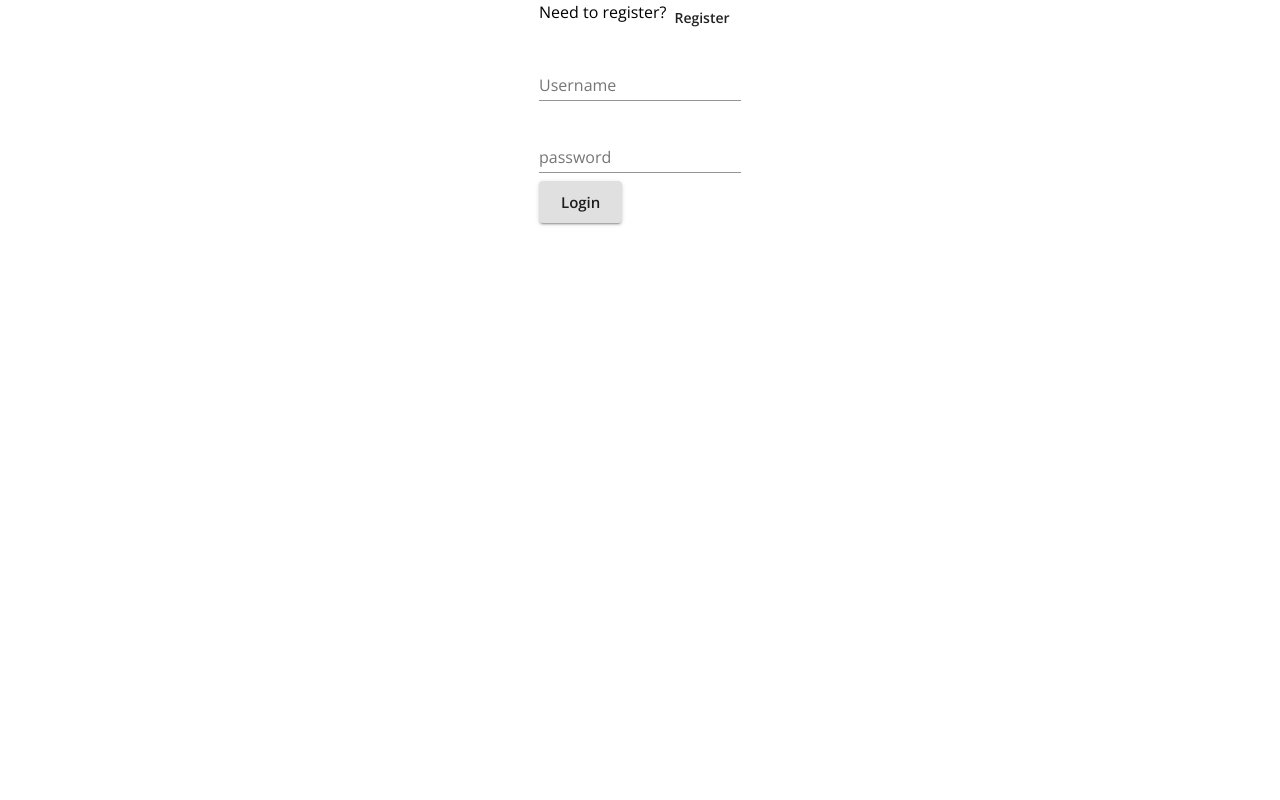
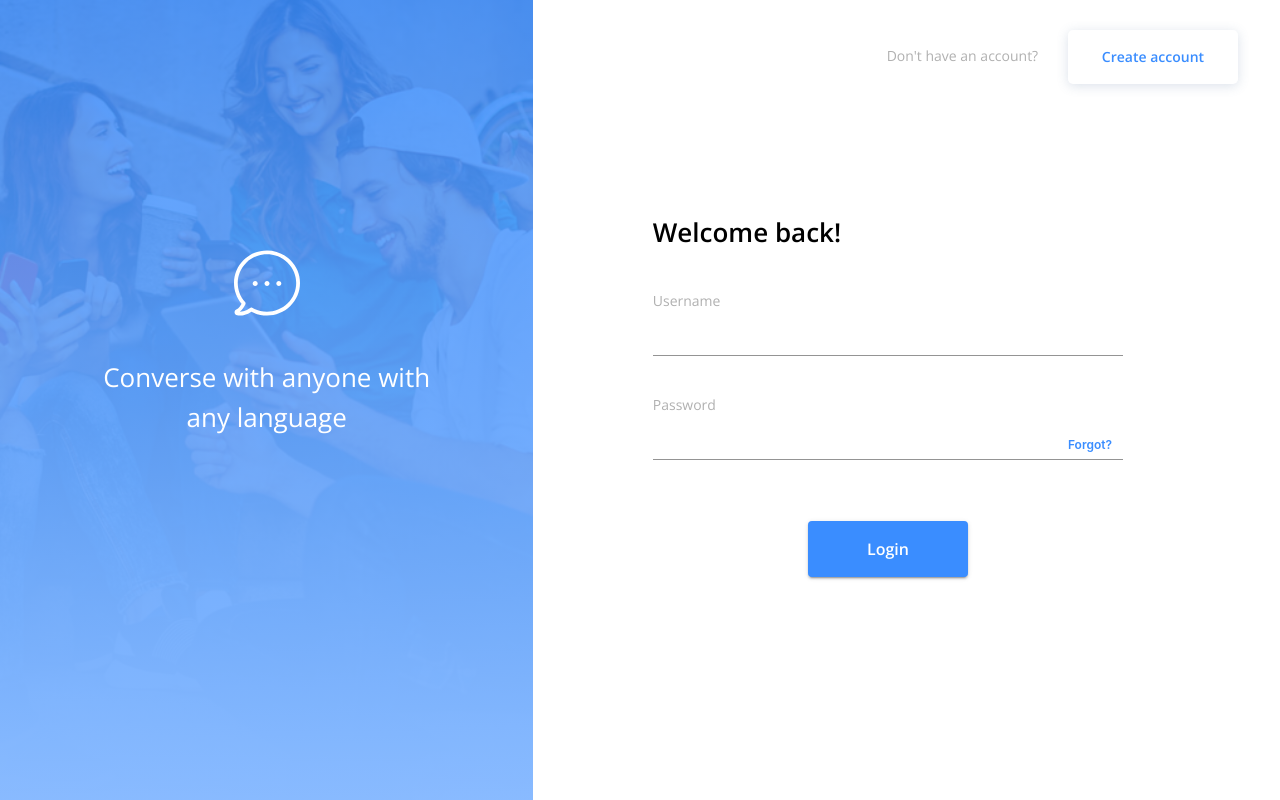
Before and after one commit to DillonKylePortfolio/f1b462, a React (Create React App) app in the folder client/: page /login in a window 1280 px wide. Built offline with nearby package versions, Linux system fonts and the light colour scheme; no server answers.

Commit message:
Feature: New design for login/signup pages

```diff
--- /dev/null
+++ b/client/src/BeforeLogin.js
@@ -0,0 +1,94 @@
+import React from 'react';
+import { makeStyles } from '@material-ui/core/styles';
+import { Grid } from "@material-ui/core";
+import backgroundImage from './assets/bg-img.png';
+import bubble from './assets/bubble.svg';
+
+const useStyles = makeStyles({
+  root: {
+    backgroundColor: "#FFF",
+    height: "100vh"
+  },
+  gridContainer: {
+    height: "100%"
+  },
+  imageContainer: {
+    overflow: "hidden",
+    position: "relative"
+  },
+  // Hides bottom of sidebar image
+  imageStretch: {
+    backgroundColor: "#98C1F9",
+    width: "100%",
+    height: "100%"
+  },
+  bgImage: {
+    position: "absolute",
+    width: "100%",
+    left: "0rem",
+    top: "0rem",
+    right: "0rem",
+  },
+  sidebarGradient: {
+    position: "absolute",
+    width: "100%",
+    left: "0rem",
+    top: "0rem",
+    bottom: "0rem",
+    background: "linear-gradient(180deg, #3A8DFF 0%, #86B9FF 100%)",
+    mixBlendMode: "normal",
+    opacity: "0.85"
+  },
+  bubbleImage: {
+    position: "absolute",
+    width: "4.15rem",
+    left: "calc(50% - 4.125rem/2)",
+    right: "calc(50% - 4.125rem/2)",
+    top: "calc(50% - 9.375rem)",
+  },
+  sidebarText: {
+    position: "absolute",
+    left: "15%",
+    right: "15%",
+    top: "calc(50% - 3.75rem)",
+    textAlign: "center",
+    fontFamily: "Open Sans",
+    fontStyle: "normal",
+    fontWeight: "400",
+    fontSize: "1.625rem",
+    lineHeight: "2.5rem",
+    color: "#FFF",
+  },
+  inputSection: {
+
+  }
+})
+
+function BeforeLogin(props) {
+  const classes = useStyles();
+
+  return <div className={classes.root}>
+    <Grid container spacing={0} className={classes.gridContainer}>
+      <Grid item xs={0} sm={6} md={5} className={classes.imageContainer}>
+        <div className={classes.imageStretch}></div>
+        <img src={backgroundImage} className={classes.bgImage} alt="background"/>
+        <div className={classes.sidebarGradient}></div>
+        <Grid container direction="column" className={classes.sidebarContent}>
+          <Grid item>
+            <img src={bubble} className={classes.bubbleImage} alt="message bubble"/>
+          </Grid>
+          <Grid item>
+          <h1 className={classes.sidebarText}>
+            Converse with anyone with any language
+          </h1>
+          </Grid>
+        </Grid>
+      </Grid>
+      <Grid item xs={12} sm={6} md={7} className={classes.inputSection}>
+        <props.inputs/>
+      </Grid>
+    </Grid>
+  </div>;
+}
+
+export default BeforeLogin;
--- a/client/src/Login.js
+++ b/client/src/Login.js
@@ -1,18 +1,59 @@
 import React from "react";
-import { Redirect, useHistory } from "react-router-dom";
+import { Redirect } from "react-router-dom";
 import { connect } from "react-redux";
 import {
   Grid,
-  Box,
   Typography,
   Button,
   FormControl,
+  InputLabel,
   TextField,
+  makeStyles,
+  Link,
+  Hidden,
 } from "@material-ui/core";
 import { login } from "./store/utils/thunkCreators";
+import {
+  welcomeMessage,
+  blueButton,
+  alignCenter,
+  preLoginInput,
+  inputLabel,
+  inputContainer,
+  fillContainer,
+  endCapLogin,
+  endCapLoginSmall,
+} from './loginRegStyle';
+import TopNav from "./TopNav";
+
+const useStyles = makeStyles({
+  welcomeMessage,
+  blueButton,
+  alignCenter,
+  preLoginInput,
+  inputLabel,
+  inputContainer,
+  fillContainer,
+  endCapLogin,
+  endCapLoginSmall,
+
+  linkContainer: {
+    width: "100%",
+    textAlign: "right",
+  },
+  forgotPassword: {
+    color: "#3A8DFF",
+    fontSize: "0.75rem",
+    fontWeight: "600",
+    position: "relative",
+    textAlign: "right",
+    top: "-1.70rem",
+    right: ".7rem",
+  },
+});
 
 const Login = (props) => {
-  const history = useHistory();
+  const classes = useStyles();
   const { user, login } = props;
 
   const handleLogin = async (event) => {
@@ -28,40 +69,59 @@ const Login = (props) => {
   }
 
   return (
-    <Grid container justify="center">
-      <Box>
-        <Grid container item>
-          <Typography>Need to register?</Typography>
-          <Button onClick={() => history.push("/register")}>Register</Button>
-        </Grid>
+    <Grid container
+      direction="column"
+      justifyContent="space-between"
+      className={classes.fillContainer}>
+
+      <TopNav whiteButtonText="Create account" softTextText="Don't have an account?" pushTo="/register"/>
+
+      <Grid item className={classes.inputContainer}>
         <form onSubmit={handleLogin}>
-          <Grid>
-            <Grid>
-              <FormControl margin="normal" required>
+          <Typography className={classes.welcomeMessage}>Welcome back!</Typography>
+
+          <Grid item>
+            <FormControl className={classes.preLoginInput}>
+              <InputLabel aria-label="username label" className={classes.inputLabel}>Username</InputLabel>
               <TextField
                 aria-label="username"
-                  label="Username"
                 name="username"
                 type="text"
+                required
               />
             </FormControl>
           </Grid>
-            <FormControl margin="normal" required>
+
+          <Grid item>
+            <FormControl className={classes.preLoginInput}>
+              <InputLabel aria-label="password label" className={classes.inputLabel}>Password</InputLabel>
               <TextField
-                label="password"
                 aria-label="password"
+                name="password"
                 type="password"
-                name="password"
+                required
               />
             </FormControl>
-            <Grid>
-              <Button type="submit" variant="contained" size="large">
+            <div className={classes.linkContainer}>
+              <Link href="#" className={classes.forgotPassword}>Forgot?</Link>
+            </div>
+          </Grid>
+
+          <Grid item className={classes.alignCenter}>
+            <Button type="submit" className={classes.blueButton} variant="contained" aria-label="login">
               Login
             </Button>
           </Grid>
+        </form>
       </Grid>
-        </form>
-      </Box>
+
+      <Hidden smDown>
+        <Grid item className={classes.endCapLogin}></Grid>
+      </Hidden>
+      <Hidden mdUp>
+        <Grid item className={classes.endCapLoginSmall}></Grid>
+      </Hidden>
+
     </Grid>
   );
 };
--- a/client/src/Signup.js
+++ b/client/src/Signup.js
@@ -1,19 +1,45 @@
 import React, { useState } from "react";
-import { Redirect, useHistory } from "react-router-dom";
+import { Redirect } from "react-router-dom";
 import { connect } from "react-redux";
 import {
   Grid,
-  Box,
   Typography,
   Button,
   FormControl,
+  InputLabel,
   TextField,
   FormHelperText,
+  makeStyles,
+  Hidden,
 } from "@material-ui/core";
+import {
+  createAccountMessage,
+  endCapRegister,
+  inputContainer,
+  fillContainer,
+  offsetForm,
+  preLoginInputSquished,
+  inputLabel,
+  blueButton,
+  alignCenter,
+} from './loginRegStyle'
 import { register } from "./store/utils/thunkCreators";
+import TopNav from "./TopNav";
+
+const useStyles = makeStyles({
+  createAccountMessage,
+  endCapRegister,
+  inputContainer,
+  fillContainer,
+  offsetForm,
+  preLoginInputSquished,
+  inputLabel,
+  blueButton,
+  alignCenter,
+});
 
 const Login = (props) => {
-  const history = useHistory();
+  const classes = useStyles();
   const { user, register } = props;
   const [formErrorMessage, setFormErrorMessage] = useState({});
 
@@ -37,19 +63,23 @@ const Login = (props) => {
   }
 
   return (
-    <Grid container justify="center">
-      <Box>
-        <Grid container item>
-          <Typography>Need to log in?</Typography>
-          <Button onClick={() => history.push("/login")}>Login</Button>
-        </Grid>
-        <form onSubmit={handleRegister}>
+    <Grid container
+      direction="column"
+      justifyContent="space-between"
+      className={classes.fillContainer}>
+
+      <TopNav whiteButtonText="Login" softTextText="Already have an account?" pushTo="/login"/>
+
+      <Grid item className={classes.inputContainer}>
+        <form onSubmit={handleRegister} className={classes.offsetForm}>
+          <Typography className={classes.createAccountMessage}>Create an account.</Typography>
+
           <Grid>
             <Grid>
-              <FormControl>
+              <FormControl className={classes.preLoginInputSquished}>
+                <InputLabel aria-label="username label" className={classes.inputLabel}>Username</InputLabel>
                 <TextField
                   aria-label="username"
-                  label="Username"
                   name="username"
                   type="text"
                   required
@@ -57,10 +87,10 @@ const Login = (props) => {
               </FormControl>
             </Grid>
             <Grid>
-              <FormControl>
+              <FormControl className={classes.preLoginInputSquished}>
+                <InputLabel aria-label="email label" className={classes.inputLabel}>E-mail address</InputLabel>
                 <TextField
-                  label="E-mail address"
-                  aria-label="e-mail address"
+                  aria-label="email"
                   type="email"
                   name="email"
                   required
@@ -68,10 +98,11 @@ const Login = (props) => {
               </FormControl>
             </Grid>
             <Grid>
-              <FormControl error={!!formErrorMessage.confirmPassword}>
+              <FormControl className={classes.preLoginInputSquished}
+                error={!!formErrorMessage.confirmPassword}>
+                <InputLabel aria-label="password label" className={classes.inputLabel}>Password</InputLabel>
                 <TextField
                   aria-label="password"
-                  label="Password"
                   type="password"
                   inputProps={{ minLength: 6 }}
                   name="password"
@@ -81,11 +112,10 @@ const Login = (props) => {
                   {formErrorMessage.confirmPassword}
                 </FormHelperText>
               </FormControl>
-            </Grid>
-            <Grid>
-              <FormControl error={!!formErrorMessage.confirmPassword}>
+                <FormControl className={classes.preLoginInputSquished}
+                  error={!!formErrorMessage.confirmPassword}>
+                  <InputLabel aria-label="confirm password label" className={classes.inputLabel}>Confirm Password</InputLabel>
                   <TextField
-                  label="Confirm Password"
                     aria-label="confirm password"
                     type="password"
                     inputProps={{ minLength: 6 }}
@@ -97,12 +127,23 @@ const Login = (props) => {
                   </FormHelperText>
                 </FormControl>
             </Grid>
-            <Button type="submit" variant="contained" size="large">
+
+            <Grid item className={classes.alignCenter}>
+              <Button type="submit" className={classes.blueButton} variant="contained" aria-label="create account">
                 Create
               </Button>
             </Grid>
+          </Grid>
         </form>
-      </Box>
+
+      </Grid>
+
+      <Hidden smDown>
+        <Grid item className={classes.endCapRegister}></Grid>
+      </Hidden>
+      <Hidden mdUp>
+        <Grid item className={classes.endCapRegisterSmall}></Grid>
+      </Hidden>
     </Grid>
   );
 };
--- /dev/null
+++ b/client/src/TopNav.js
@@ -0,0 +1,72 @@
+import React from 'react';
+import { useHistory } from 'react-router-dom'
+
+import {
+  Grid,
+  Typography,
+  Button,
+  makeStyles,
+  Hidden,
+} from "@material-ui/core";
+
+import {
+  topNav,
+  whiteButton,
+  whiteButtonSpacing,
+  whiteButtonSpacingSmall,
+  softText,
+  softTextSpacing,
+  softTextSpacingSmall,
+  topCap,
+} from './loginRegStyle';
+
+const useStyles = makeStyles({
+  topNav,
+  whiteButton,
+  whiteButtonSpacing,
+  whiteButtonSpacingSmall,
+  softText,
+  softTextSpacing,
+  softTextSpacingSmall,
+  topCap,
+});
+
+function TopNav(props) {
+  const classes = useStyles();
+  const { whiteButtonText, softTextText, pushTo } = props;
+  const history = useHistory();
+
+  return <div>
+      <Grid container item className={classes.topCap}>
+
+        <Grid item xs={0} md={3} lg={5}></Grid>
+        <Hidden mdUp>
+          <Grid item xs={12} md={9} lg={7}>
+            <nav className={classes.topNav}>
+              <div className={classes.softTextSpacingSmall}>
+                <Typography className={classes.softText}>{softTextText}</Typography>
+              </div>
+              <div className={classes.whiteButtonSpacingSmall}>
+                <Button className={classes.whiteButton} onClick={() => history.push(`${pushTo}`)} aria-label={`Go to ${pushTo}`}>{whiteButtonText}</Button>
+              </div>
+            </nav>
+          </Grid>
+        </Hidden>
+        <Hidden smDown>
+          <Grid item xs={12} md={9} lg={7}>
+            <nav className={classes.topNav}>
+              <div className={classes.softTextSpacing}>
+                <Typography className={classes.softText}>{softTextText}</Typography>
+              </div>
+              <div className={classes.whiteButtonSpacing}>
+                <Button className={classes.whiteButton} onClick={() => history.push(`${pushTo}`)} aria-label={`Go to ${pushTo}`}>{whiteButtonText}</Button>
+              </div>
+            </nav>
+          </Grid>
+        </Hidden>
+
+      </Grid>
+  </div>;
+}
+
+export default TopNav;
--- /dev/null
+++ b/client/src/loginRegStyle.js
@@ -0,0 +1,143 @@
+export const topNav = {
+  marginRight: "auto",
+  marginLeft: "auto",
+  textAlign: "right",
+  width: "100%",
+  display: "flex",
+  justifyContent: "space-around",
+  position: "aboslute",
+};
+
+export const welcomeMessage = {
+  fontSize: "1.625rem",
+  color: "#000",
+  fontWeight: "600",
+  whiteSpace: "nowrap",
+};
+
+export const createAccountMessage = {
+  fontSize: "1.625rem",
+  color: "#000",
+  fontWeight: "600",
+  marginBottom: "-0.5rem",
+  marginLeft: "-.3rem",
+  whiteSpace: "nowrap",
+}
+
+export const whiteButton = {
+  backgroundColor: "#FFFFFF",
+  color: "#3A8DFF",
+  boxShadow: "0rem 0.125rem 0.75rem rgba(74, 106, 149, 0.2)",
+  borderRadius: "0.3125rem",
+  width: "10.625rem",
+  height: "3.375rem",
+  fontSize: "0.875rem",
+};
+
+export const whiteButtonSpacing = {
+  position: "relative",
+  marginLeft: "7.1rem",
+  top: "1.875rem",
+  right: "2.625rem",
+};
+
+export const whiteButtonSpacingSmall = {
+  position: "absolute",
+  top: "4.5rem",
+};
+
+export const blueButton = {
+  backgroundColor: "#3A8DFF",
+  color: "#FFFFFF",
+  width: "10rem",
+  height: "3.5rem",
+  borderRadius: "0.1875",
+  marginTop: "2.55rem",
+  fontSize: "1rem",
+};
+
+export const alignCenter = {
+  textAlign: "center",
+}
+
+export const offsetForm = {
+  position: "relative",
+  top: "2.8rem",
+};
+
+export const inputLabel = {
+  fontSize: "0.875rem",
+  position: "absolute",
+  top: "-3.4rem",
+  color: "#B0B0B0",
+};
+
+export const preLoginInput = {
+  position: "relative",
+  marginTop: "4.5rem",
+  width: "100%",
+  fontSize: "0.875rem",
+  fontWeight: "600",
+  borderColor: "#D5DFEE;",
+};
+
+export const preLoginInputSquished = {
+  position: "relative",
+  marginTop: "3.5rem",
+  width: "100%",
+  fontSize: "0.875rem",
+  fontWeight: "600",
+  borderColor: "#D5DFEE;",
+}
+
+export const softText = {
+  color: "#B0B0B0",
+  fontSize: "0.875rem",
+  fontWeight: "400",
+  whiteSpace: "nowrap",
+};
+
+export const softTextSpacing = {
+  width: "100%",
+  textAlign: "center",
+  paddingTop: "0.9375rem",
+  position: "relative",
+  top: "1.875rem",
+  left: "2.625rem",
+};
+
+export const softTextSpacingSmall = {
+  position: "absolute",
+  top: "2rem",
+};
+
+export const inputContainer = {
+  width: "63%",
+  marginLeft: "16%",
+  marginRight: "21%",
+};
+
+export const fillContainer = {
+  width: "100%",
+  height: "100%",
+};
+
+export const topCap = {
+  height: "15%",
+};
+
+export const topCapSmall = {
+  height: "30%",
+};
+
+export const endCapLogin = {
+  height: "8%",
+};
+
+export const endCapLoginSmall = {
+  margin: "-2rem",
+};
+
+export const endCapRegister = {
+  height: "11%",
+};
--- a/client/src/routes.js
+++ b/client/src/routes.js
@@ -5,6 +5,7 @@ import { fetchUser } from "./store/utils/thunkCreators";
 import Signup from "./Signup.js";
 import Login from "./Login.js";
 import { Home, SnackbarError } from "./components";
+import BeforeLogin from "./BeforeLogin";
 
 const Routes = (props) => {
   const { user, fetchUser } = props;
@@ -41,12 +42,16 @@ const Routes = (props) => {
         />
       )}
       <Switch>
-        <Route path="/login" component={Login} />
-        <Route path="/register" component={Signup} />
+        <Route path="/login">
+          <BeforeLogin inputs={Login}/>
+        </Route>
+        <Route path="/register">
+          <BeforeLogin inputs={Signup}/>
+        </Route>
         <Route
           exact
           path="/"
-          render={(props) => (props.user?.id ? <Home /> : <Signup />)}
+          render={(props) => (props.user?.id ? <Home /> : <BeforeLogin inputs={Signup}/>)}
         />
         <Route path="/home" component={Home} />
       </Switch>
```
Also changed, not shown: client/src/assets/bg-img.png (added), client/src/assets/bubble.svg (added). Lines whose indentation alone changed are shown as unchanged.
